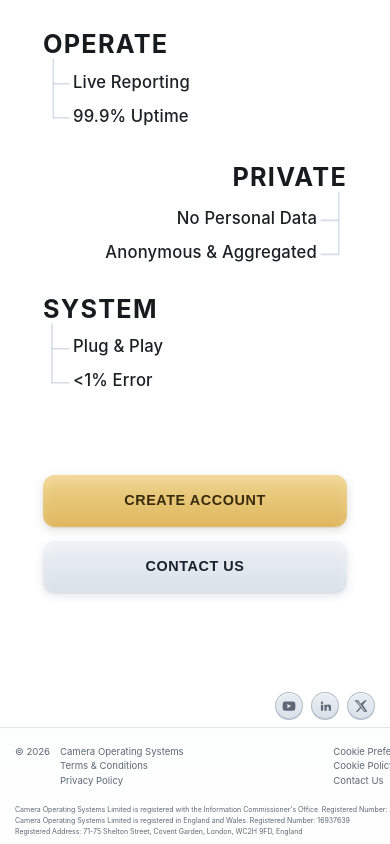
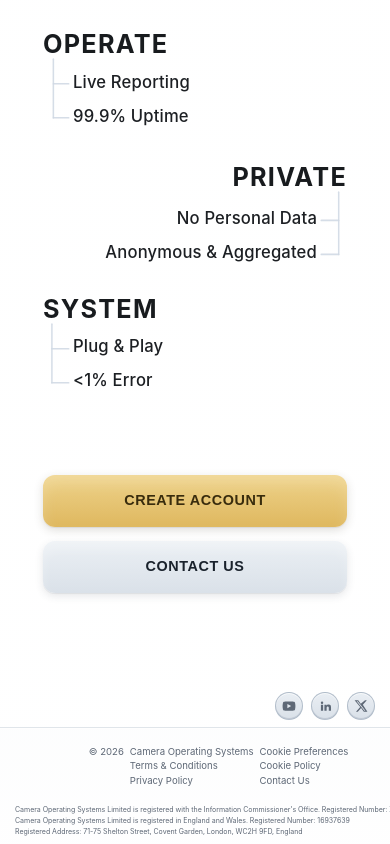
Before and after one commit to Ali-Nigzu/portal, a React (Vite) app in the folder frontend/: page / in a window 390 px wide. Shown: the part 1864-2708 px from the top of the page. Built offline with nearby package versions, Linux system fonts and the light colour scheme; no server answers.

Commit message:
Refine mobile footer top-links to compact centered 3-column block

```diff
--- a/frontend/src/styles/LandingPage.css
+++ b/frontend/src/styles/LandingPage.css
@@ -1666,10 +1666,10 @@ body {
     display: grid;
     width: 100%;
     max-width: 100%;
-    grid-template-columns: minmax(max-content, auto) minmax(max-content, 1fr) minmax(max-content, auto);
-    justify-content: stretch;
+    grid-template-columns: max-content max-content max-content;
+    justify-content: center;
     justify-items: start;
-    column-gap: 10px;
+    column-gap: 6px;
     row-gap: 3px;
     align-items: baseline;
     font-size: var(--footer-top-row-size);
```
